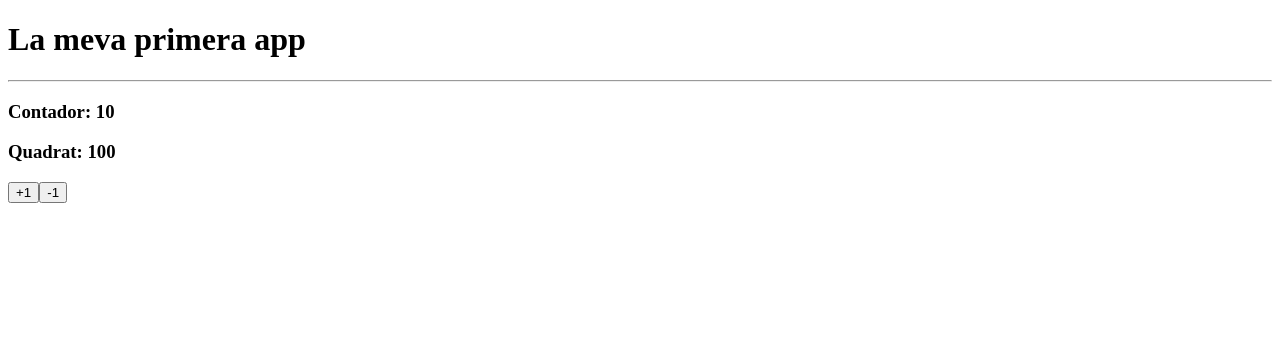
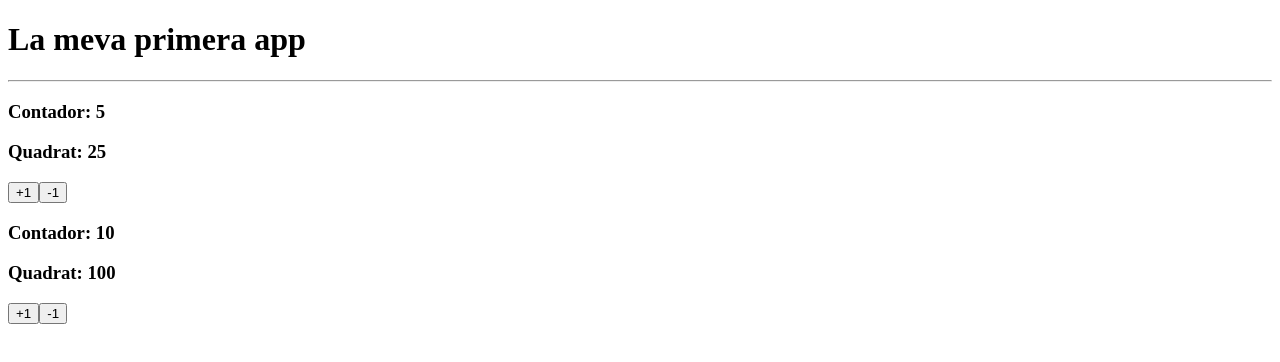
Before and after one commit to SectionOne/cursframeworksvue, a Vue app in the folder el-meu-ecommerce/: page / in a window 1280 px wide. Shown: the top 362 px of the page. Built offline with nearby package versions, Linux system fonts and the light colour scheme.

Commit message:
Codi 8 - Coneixent els props

```diff
--- a/el-meu-ecommerce/src/App.vue
+++ b/el-meu-ecommerce/src/App.vue
@@ -1,9 +1,8 @@
 <template>
-  <div>
-    <h1>La meva primera app</h1>
-    <hr>
-    <MeuContador />
-  </div>
+  <h1>La meva primera app</h1>
+  <hr>
+  <MeuContador :value="5"/>
+  <MeuContador :value="10"/>
 </template>
 
 <!--Definim la configuració de Vue amb un setup-->
--- a/el-meu-ecommerce/src/components/MeuContador.vue
+++ b/el-meu-ecommerce/src/components/MeuContador.vue
@@ -13,7 +13,16 @@
 <!--Definim la configuració de Vue amb un setup-->
 <script lang="ts" setup>
   import {computed, ref} from 'vue';
-  const counter = ref(10);
+
+  const props = defineProps({
+      value: {
+          type: Number,
+          default: 0
+      },
+  });
+
+  const counter = ref(props.value);
+
 
   const contadorQuadrat = computed(() => counter.value * counter.value);
 </script>
```
